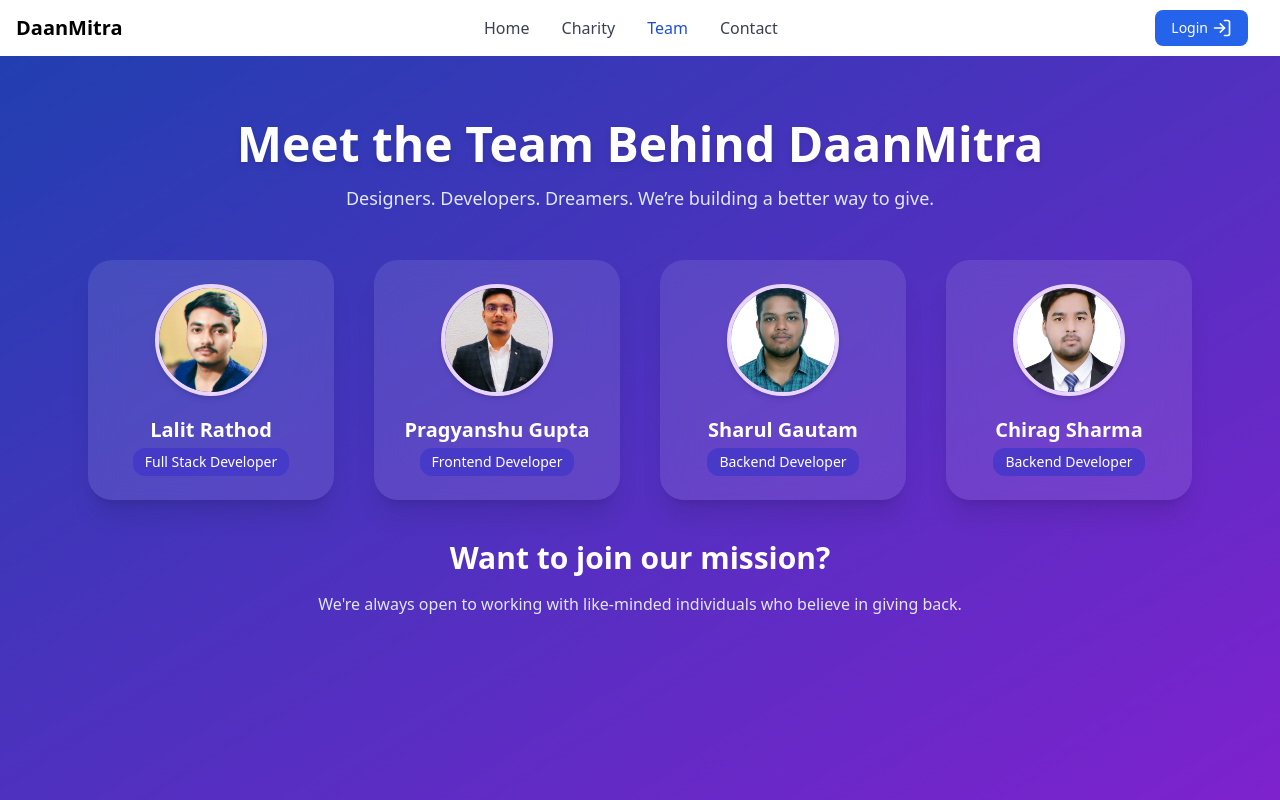
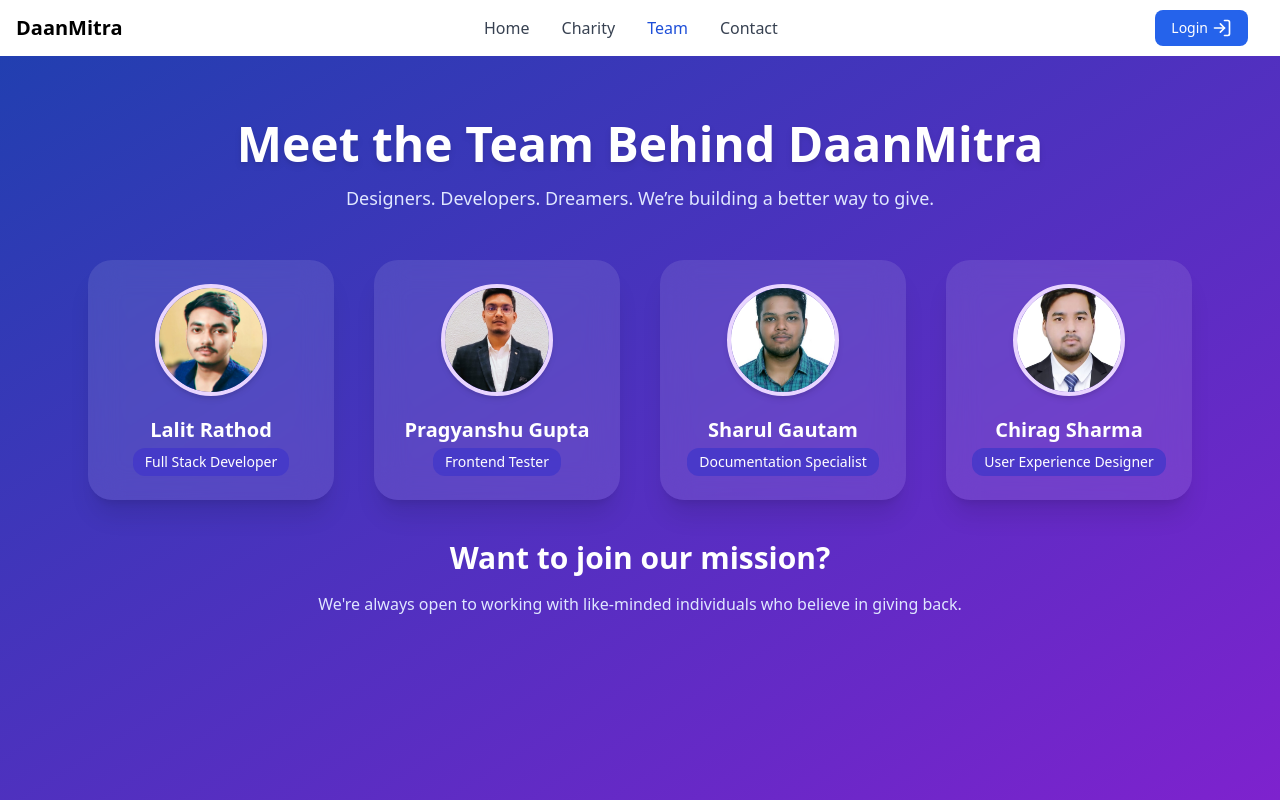
Before and after one commit to Lalit899/DanMitra, a Next.js app: page /pages/Team in a window 1280 px wide. Built offline with nearby package versions, Linux system fonts and the light colour scheme.

Commit message:
team update

```diff
--- a/app/pages/Team/page.jsx
+++ b/app/pages/Team/page.jsx
@@ -15,17 +15,17 @@ const teamMembers = [
   },
   {
     name: "Pragyanshu Gupta",
-    role: "Frontend Developer",
+    role: "Frontend Tester",
     image: p,
   },
   {
     name: "Sharul Gautam",
-    role: "Backend Developer",
+    role: "Documentation Specialist",
     image: s,
   },
   {
     name: "Chirag Sharma",
-    role: "Backend Developer",
+    role: "User Experience Designer",
     image: c,
   },
 ];
```
